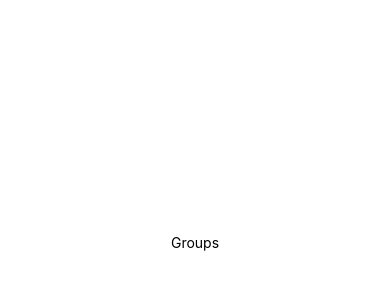
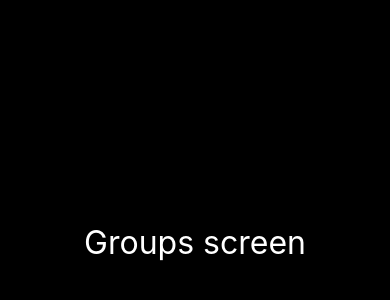
Before and after one commit to Azanniel/ignite-teams, a React Native app: screen / in a window 390 px wide. Shown: the part 180-480 px from the top of the page. Built offline with nearby package versions, Linux system fonts and the light colour scheme.

Commit message:
💄 add styled-components

```diff
--- a/App.tsx
+++ b/App.tsx
@@ -1,7 +1,11 @@
 import { Groups } from '@screens/Groups';
+import { StatusBar } from 'expo-status-bar';
 
 export default function App() {
   return (
-    <Groups />
+    <>
+      <Groups />
+      <StatusBar style='light' />
+    </>
   );
 }
--- a/src/screens/Groups/index.tsx
+++ b/src/screens/Groups/index.tsx
@@ -1,18 +1,9 @@
-import { StyleSheet, Text, View } from 'react-native';
+import { GroupsContainer, Title } from './styles';
 
 export function Groups() {
   return (
-    <View style={styles.container}>
-      <Text>Groups</Text>
-    </View>
+    <GroupsContainer>
+      <Title>Groups screen</Title>
+    </GroupsContainer>
   );
 }
-
-const styles = StyleSheet.create({
-  container: {
-    flex: 1,
-    backgroundColor: '#fff',
-    alignItems: 'center',
-    justifyContent: 'center',
-  },
-});
--- /dev/null
+++ b/src/screens/Groups/styles.ts
@@ -0,0 +1,13 @@
+import styled from 'styled-components/native';
+
+export const GroupsContainer = styled.View`
+  flex: 1;
+  justify-content: center;
+  align-items: center;
+  background: #000000;
+`;
+
+export const Title = styled.Text`
+  color: #FFF;
+  font-size: 32px;
+`
```
Also changed, not shown: package.json (+6 -3 lines), 1 other file (tests, documents, lock files or other folders).
